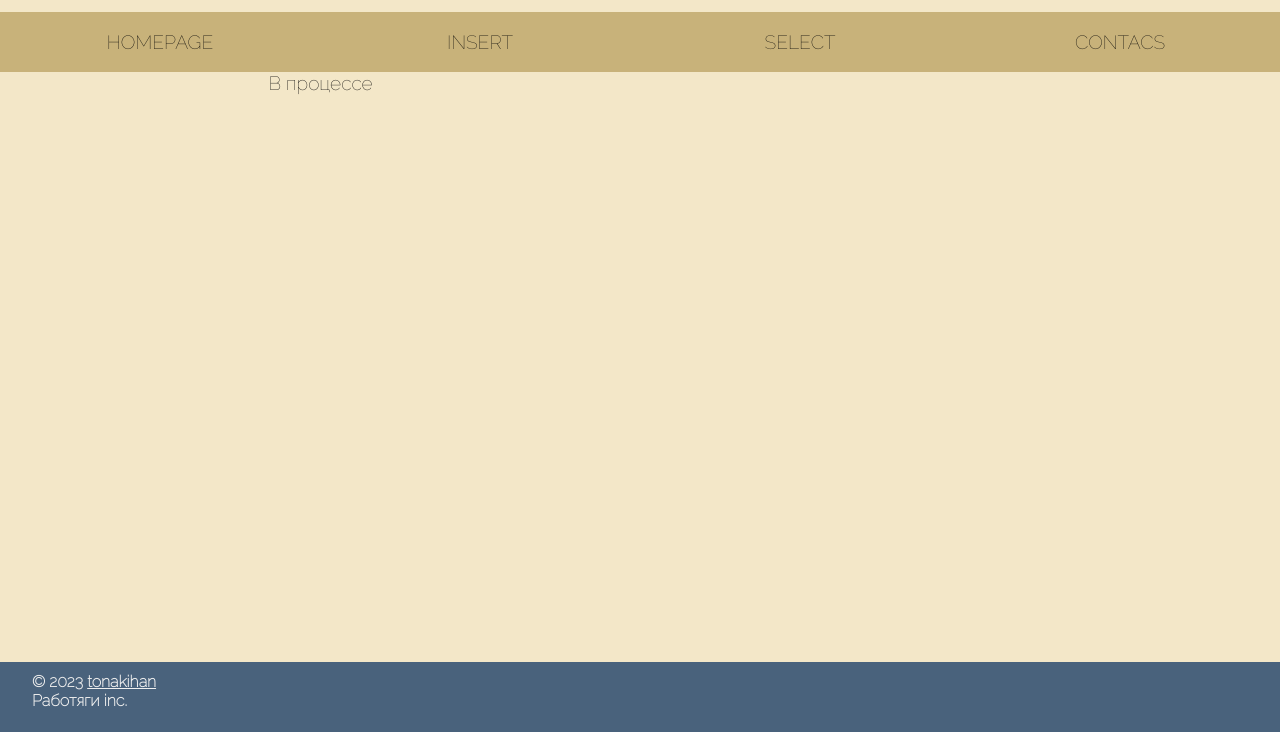
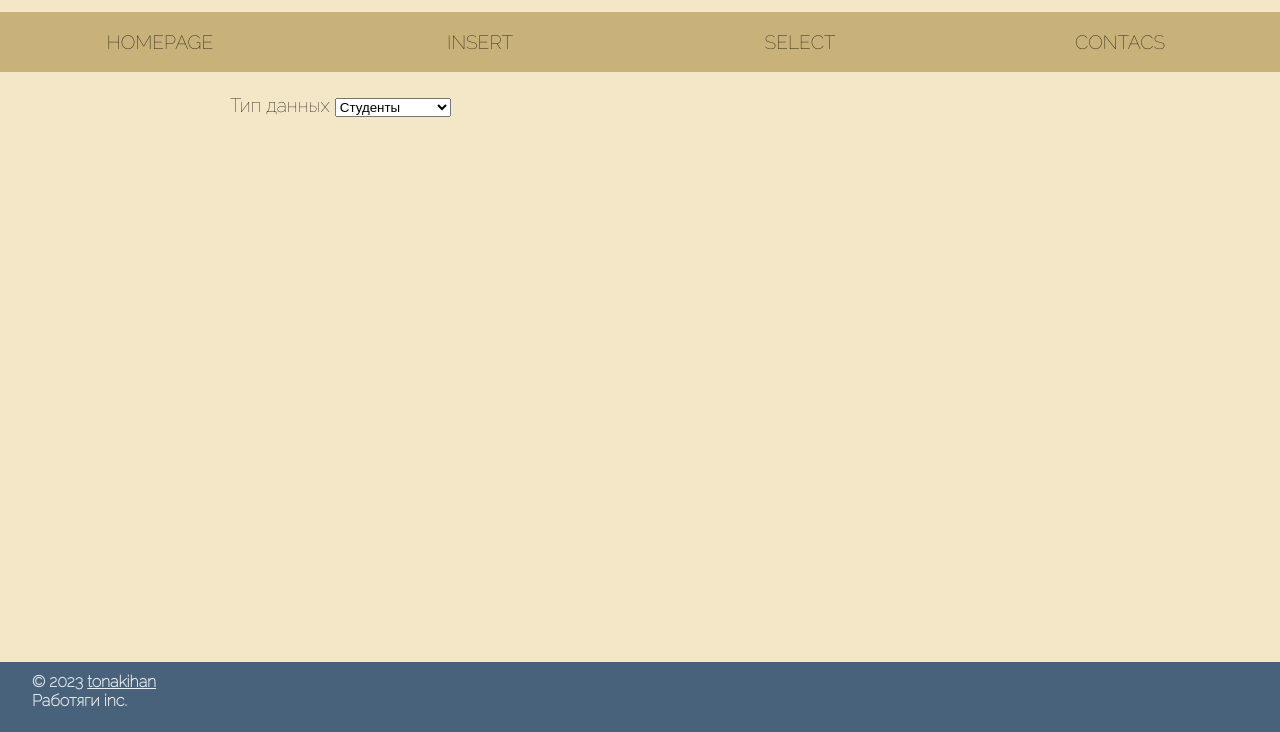
Before and after one commit to tonakihan/Front-SDB2.0_old, a website: page select.html in a window 1280 px wide. Shown: the part 68-800 px from the top of the page. Drawn offline with nearby package versions, Linux system fonts and the light colour scheme.

Commit message:
Add jQuery

```diff
--- /dev/null
+++ b/package.json
@@ -0,0 +1,5 @@
+{
+  "dependencies": {
+    "jquery": "^3.7.1"
+  }
+}
--- /dev/null
+++ b/scripts/dynamic-menu.js
@@ -0,0 +1,8 @@
+// Ожидаю готовность DOM
+$(document).ready(function() {
+    $("#target").on("change", function() {
+        $("select option:selected").each(function() {
+            alert($(this).val());
+        });
+    });
+});
--- a/select.html
+++ b/select.html
@@ -1,3 +1,4 @@
+<!DOCTYPE html>
 <html lang="ru">
   <head>
     <meta charset="utf-8" />
@@ -10,11 +11,13 @@
       href="https://fonts.googleapis.com/css2?family=Raleway:wght@100&display=swap"
     />
     <link rel="stylesheet" type="text/css" href="styles/main.css" />
+    <script src="node_modules/jquery/dist/jquery.js"></script>
+    <script src="scripts/dynamic-menu.js"></script>
   </head>
 
   <body>
     <header>
-      <img src="images/logo.jpg" width="50" height="50" />
+      <img alt="" src="images/logo.jpg" width="50" height="50" />
       <h1>Select</h1>
       <nav>
         <ul>
@@ -27,9 +30,19 @@
     </header>
 
     <main>
-      <article>
-        <p>В процессе</p>
-      </article>
+      <br />
+      <form>
+        <label for="target" class="name-set">Тип данных</label>
+        <select id="target" class="set-mode">
+          <option value="Cтудент" selected>Студенты</option>
+          <option value="Направление">Направления</option>
+          <option value="Посещаемость">Посещаемость</option>
+          <option value="Ведомость">Ведомость</option>
+          <option value="Тема_занятия">Тема занятий</option>
+          <option value="Предмет">Предмет</option>
+          <option value="Факультет">Факультет</option>
+        </select>
+      </form>
     </main>
 
     <footer>
--- a/styles/main.css
+++ b/styles/main.css
@@ -103,3 +103,9 @@ footer * {
 .no-marks {
   list-style-type: none;
 }
+
+.name-set {
+  margin: 0;
+  font-size: 0.9em;
+  font: inherit;
+}
```
Also changed, not shown: contacs.html (+2 -1 lines), index.html (+2 -1 lines), insert.html (+2 -1 lines), 1 other file.
